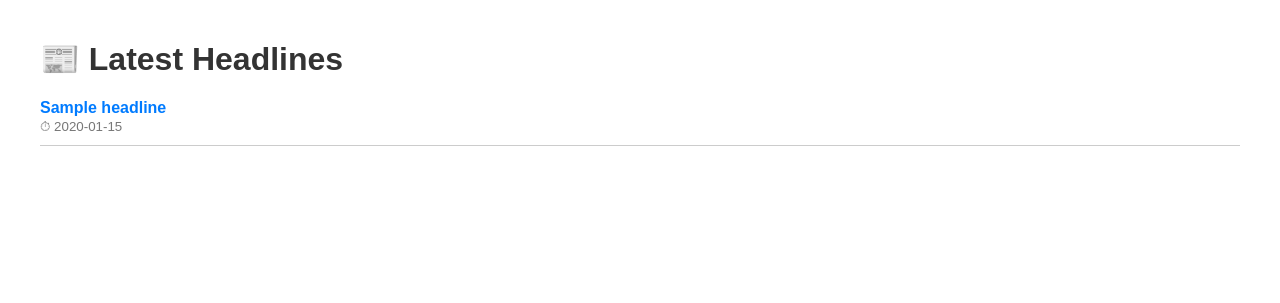
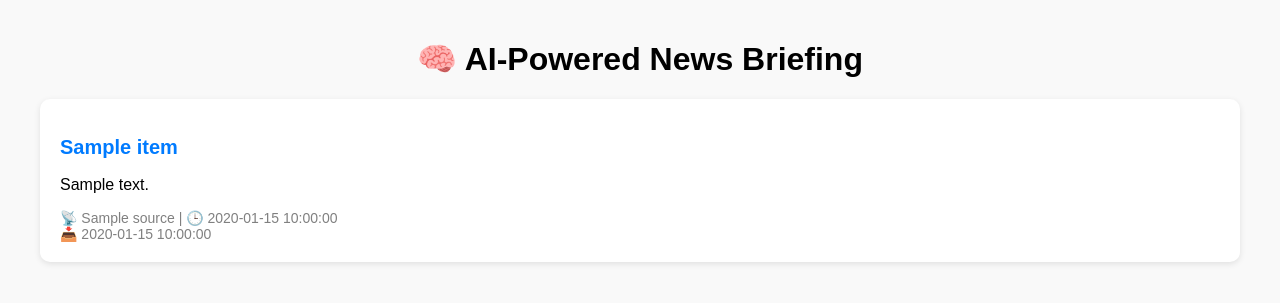
Before and after one commit to SyedSafeerHussain/News_Briefing_System, a Flask app: template templates/index.html in a window 1280 px wide. Shown: the top 303 px of the page. Run offline with Flask 3, Linux system fonts and the light colour scheme; the template is opened without the code that fills it: most values are stand-ins (such as "Sample title", 1, 10 or a date in 2020).

Commit message:
💄 Improve dashboard layout and fix alignment issues

```diff
--- a/templates/index.html
+++ b/templates/index.html
@@ -1,24 +1,54 @@
 <!DOCTYPE html>
 <html>
 <head>
-    <title>📰 News Dashboard</title>
+    <title>🧠 AI-Powered News Briefing</title>
     <style>
-        body { font-family: Arial, sans-serif; margin: 40px; }
-        h1 { color: #333; }
-        .card { border-bottom: 1px solid #ccc; margin-bottom: 20px; padding-bottom: 10px; }
-        a { text-decoration: none; color: #007BFF; font-weight: bold; }
-        small { color: #777; }
+        body {
+            font-family: Arial, sans-serif;
+            margin: 40px;
+            background-color: #f9f9f9;
+        }
+        .headline {
+            background: white;
+            border-radius: 10px;
+            padding: 20px;
+            margin-bottom: 25px;
+            box-shadow: 0 2px 6px rgba(0,0,0,0.1);
+        }
+        .headline h2 {
+            font-size: 20px;
+        }
+        .meta {
+            color: gray;
+            font-size: 14px;
+        }
+        a {
+            text-decoration: none;
+            color: #007BFF;
+        }
     </style>
 </head>
 <body>
-    <h1>📰 Latest Headlines</h1>
-    {% for title, url, fetched_at in headlines %}
-        <div class="card">
-            <a href="{{ url }}" target="_blank">{{ title }}</a><br>
-            <small>⏱ {{ fetched_at }}</small>
+    <h1 style="text-align: center; margin-top: 20px;">🧠 AI-Powered News Briefing</h1>
+
+    {% for item in headlines %}
+        <div class="headline">
+            <h2><a href="{{ item.url }}" target="_blank">{{ item.title }}</a></h2>
+            {% if item.summary %}
+                <p>{{ item.summary }}</p>
+            {% endif %}
+
+            <div class="meta">
+                {% if item.source %}
+                    📡 {{ item.source }}
+                {% endif %}
+                {% if item.published_at %}
+                    | 🕒 {{ item.published_at }}
+                {% endif %}
+                <br>
+                📥 {{ item.fetched_at }}
+            </div>
         </div>
-    {% else %}
-        <p>No headlines found.</p>
     {% endfor %}
 </body>
 </html>
```
